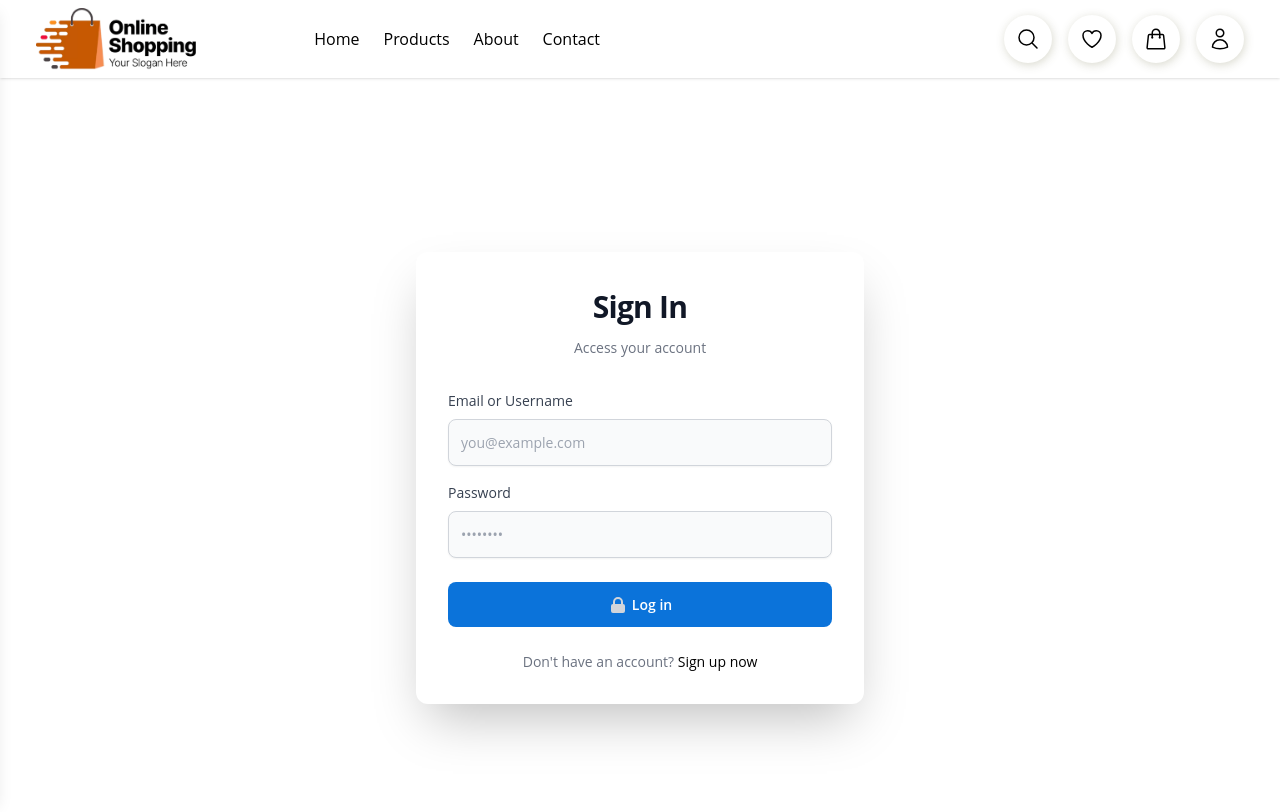
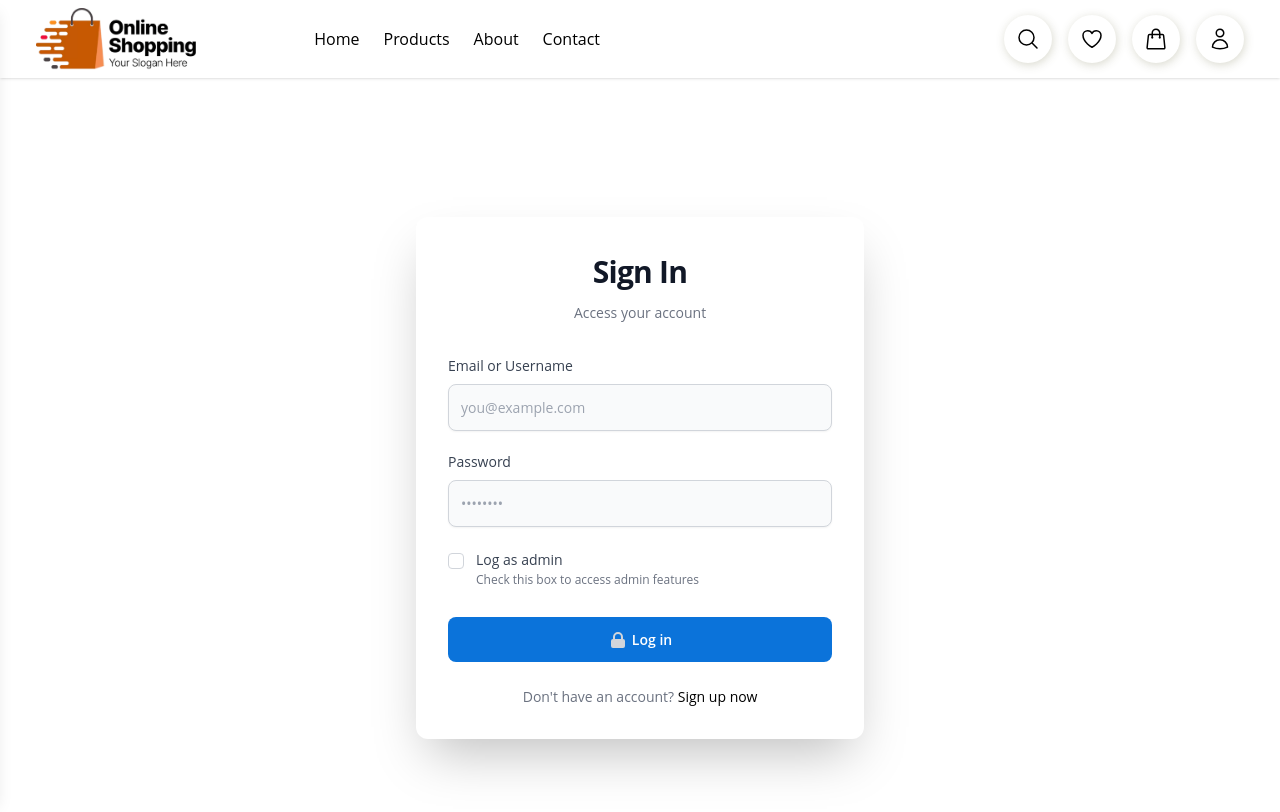
Before and after one commit to hageramadan/Ecommerce_Mearn, a React (Create React App) app: page /login in a window 1280 px wide. Shown: the top 812 px of the page. Built offline with nearby package versions, Linux system fonts and the light colour scheme.

Commit message:
make Beare token feature

```diff
--- a/src/AxiosInstance/axiosConfig.js
+++ b/src/AxiosInstance/axiosConfig.js
@@ -21,10 +21,11 @@ axiosInstance.interceptors.request.use(
         // Only add auth header for non-login requests
         if (!config.url.includes('/auth/login')) {
             const token = localStorage.getItem('authToken');
+            const Bearer = localStorage.getItem('Bearer');
             console.log('Token from localStorage:', token ? '***exists***' : 'null');
 
             if (token) {
-                config.headers.Authorization = `admin ${token}`;
+                config.headers.Authorization = `${Bearer} ${token}`;
                 console.log('Authorization header added');
             } else {
                 console.warn('No token found in localStorage for protected route');
--- /dev/null
+++ b/src/Components/Checkbox.css
@@ -0,0 +1,113 @@
+.checkbox-container {
+  display: flex;
+  align-items: flex-start;
+  gap: 0.75rem;
+  cursor: pointer;
+  user-select: none;
+  padding: 0.25rem 0;
+}
+
+.checkbox-container.disabled {
+  cursor: not-allowed;
+  opacity: 0.6;
+}
+
+.checkbox-wrapper {
+  position: relative;
+  display: flex;
+  align-items: center;
+  justify-content: center;
+  flex-shrink: 0;
+  margin-top: 0.125rem; /* Align with first line of text */
+}
+
+.checkbox-input {
+  position: absolute;
+  opacity: 0;
+  cursor: pointer;
+  height: 1rem;
+  width: 1rem;
+  margin: 0;
+  z-index: 1;
+}
+
+.checkbox-custom {
+  width: 1rem;
+  height: 1rem;
+  border: 1px solid #d1d5db;
+  border-radius: 0.25rem;
+  background-color: #ffffff;
+  display: flex;
+  align-items: center;
+  justify-content: center;
+  transition: all 0.2s ease;
+  position: relative;
+  pointer-events: none; /* Let the input handle the clicks */
+}
+
+.checkbox-input:checked + .checkbox-custom {
+  background-color: #000000;
+  border-color: #000000;
+}
+
+.checkbox-input:focus + .checkbox-custom {
+  box-shadow: 0 0 0 2px #f3f4f6, 0 0 0 4px rgba(0, 0, 0, 0.1);
+  outline: none;
+}
+
+.checkbox-input:disabled + .checkbox-custom {
+  background-color: #f3f4f6;
+  border-color: #e5e7eb;
+  cursor: not-allowed;
+}
+
+.checkbox-icon {
+  width: 0.75rem;
+  height: 0.75rem;
+  color: white;
+  opacity: 1;
+  transition: opacity 0.2s ease;
+  pointer-events: none;
+}
+
+.checkbox-content {
+  display: flex;
+  flex-direction: column;
+  gap: 0.25rem;
+  flex: 1;
+  min-width: 0;
+}
+
+.checkbox-label {
+  font-size: 0.875rem;
+  font-weight: 500;
+  color: #374151;
+  cursor: pointer;
+  user-select: none;
+  line-height: 1.25;
+}
+
+.checkbox-description {
+  font-size: 0.75rem;
+  color: #6b7280;
+  margin: 0;
+  line-height: 1.4;
+}
+
+.checkbox-container:hover .checkbox-custom {
+  border-color: #9ca3af;
+}
+
+.checkbox-input:checked + .checkbox-custom:hover {
+  background-color: rgba(0, 0, 0, 0.9);
+  border-color: rgba(0, 0, 0, 0.9);
+}
+
+.checkbox-input:disabled + .checkbox-custom:hover {
+  border-color: #e5e7eb;
+  background-color: #f3f4f6;
+}
+
+.checkbox-container.disabled:hover .checkbox-custom {
+  border-color: #e5e7eb;
+}
--- /dev/null
+++ b/src/Components/checkBox.js
@@ -0,0 +1,79 @@
+import React from 'react';
+import './Checkbox.css';
+
+const Checkbox = ({
+  id,
+  name,
+  label,
+  checked = false,
+  onChange,
+  disabled = false,
+  className = '',
+  description
+}) => {
+  const handleChange = (e) => {
+    if (onChange) {
+      onChange(e);
+    }
+  };
+
+  const handleContainerClick = (e) => {
+    // Prevent double firing when clicking the actual input
+    if (e.target.type === 'checkbox') {
+      return;
+    }
+
+    // Create a synthetic event for the checkbox
+    const checkbox = document.getElementById(id);
+    if (checkbox && !disabled) {
+      checkbox.click();
+    }
+  };
+
+  return (
+    <div
+      className={`checkbox-container ${className} ${disabled ? 'disabled' : ''}`}
+      onClick={handleContainerClick}
+    >
+      <div className="checkbox-wrapper">
+        <input
+          id={id}
+          name={name}
+          type="checkbox"
+          checked={checked}
+          onChange={handleChange}
+          disabled={disabled}
+          className="checkbox-input"
+        />
+        <div className="checkbox-custom">
+          {checked && (
+            <svg
+              className="checkbox-icon"
+              fill="currentColor"
+              viewBox="0 0 20 20"
+              xmlns="http://www.w3.org/2000/svg"
+            >
+              <path
+                fillRule="evenodd"
+                d="M16.707 5.293a1 1 0 010 1.414l-8 8a1 1 0 01-1.414 0l-4-4a1 1 0 011.414-1.414L8 12.586l7.293-7.293a1 1 0 011.414 0z"
+                clipRule="evenodd"
+              />
+            </svg>
+          )}
+        </div>
+      </div>
+      <div className="checkbox-content">
+        <label htmlFor={id} className="checkbox-label">
+          {label}
+        </label>
+        {description && (
+          <p className="checkbox-description">
+            {description}
+          </p>
+        )}
+      </div>
+    </div>
+  );
+};
+
+export default Checkbox;
--- a/src/Pages/Login/RefactorLogin.css
+++ b/src/Pages/Login/RefactorLogin.css
@@ -6,7 +6,7 @@
 .form-fields {
   display: flex;
   flex-direction: column;
-  gap: 1rem;
+  gap: 1.25rem;
 }
 
 .submit-section {
--- a/src/Pages/Login/RefactorLogin.js
+++ b/src/Pages/Login/RefactorLogin.js
@@ -3,52 +3,69 @@ import './RefactorLogin.css';
 import AuthCard from '../../Components/AuthCard.js';
 import InputField from '../../Components/InputField.js';
 import Button from '../../Components/Button.js';
-import {  useNavigate } from 'react-router-dom';
+// import Checkbox from '../../Components/Checkbox.js';
+import { useNavigate } from 'react-router-dom';
 import { useDispatch, useSelector } from 'react-redux';
 import getToken from '../../Redux/Actions/loginAction.js';
 import Alert from '@mui/material/Alert';
+import Checkbox from '../../Components/checkBox.js';
 
 const Login = () => {
   const [formData, setFormData] = useState({
     email: '',
-    password: ''
+    password: '',
+    isAdmin: false
   });
 
   const navigate = useNavigate();
-
   const tokenDispatch = useDispatch();
-
   const errorMessage = useSelector((state) => state.auth.error);
   const token = useSelector((state) => state.auth.token);
+
   useEffect(() => {
-    // console.log({ errorMessage });
-    // <Alert severity="error">{errorMessage}</Alert>
     if (token != null) {
       navigate('/');
     }
-  }, [token])
+  }, [token]);
 
   const handleChange = (e) => {
-    const { name, value } = e.target;
+    const { name, value, type, checked } = e.target;
     setFormData(prevState => ({
       ...prevState,
-      [name]: value
+      [name]: type === 'checkbox' ? checked : value
     }));
   };
 
   const handleSubmit = (e) => {
     e.preventDefault();
-    // Handle login logic here
     console.log('Login attempt:', formData);
-    tokenDispatch(getToken({ userNameOrMail: formData.email, Password: formData.password }));
+
+    // You can modify the login action to include admin flag if needed
+    tokenDispatch(getToken({
+      userNameOrMail: formData.email,
+      Password: formData.password,
+    }));
   };
-
 
   const lockIcon = (
     <svg className="lock-icon" fill="currentColor" viewBox="0 0 20 20" xmlns="http://www.w3.org/2000/svg">
       <path clipRule="evenodd" d="M5 9V7a5 5 0 0110 0v2a2 2 0 012 2v5a2 2 0 01-2 2H5a2 2 0 01-2-2v-5a2 2 0 012-2zm8-2v2H7V7a3 3 0 016 0z" fillRule="evenodd"></path>
     </svg>
   );
+
+  const adminCheck = formData.isAdmin
+
+  useEffect(()=>
+  {
+    console.log({adminCheck})
+    if (adminCheck) {
+      localStorage.setItem("Bearer","admin")
+    }
+    else
+    {
+      localStorage.setItem("Bearer","Bearer")
+    }
+  },[adminCheck])
 
   // const forgotPasswordLink = (
   //   <a href="#" className="forgot-link">
@@ -72,10 +89,10 @@ const Login = () => {
 
       {token && (
         <Alert severity="success" style={{ marginBottom: '1rem' }}>
-          welome
+          welcome
         </Alert>
-      )
-      }
+      )}
+
       <form onSubmit={handleSubmit} className="login-form">
         <div className="form-fields">
           <InputField
@@ -102,6 +119,15 @@ const Login = () => {
             autoComplete="current-password"
             // rightElement={forgotPasswordLink}
           />
+
+          <Checkbox
+            id="admin-login"
+            name="isAdmin"
+            label="Log as admin"
+            checked={formData.isAdmin}
+            onChange={handleChange}
+            description="Check this box to access admin features"
+          />
         </div>
 
         <div className="submit-section">
```
